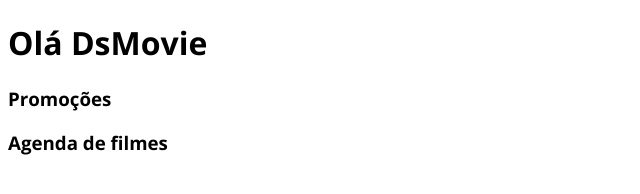
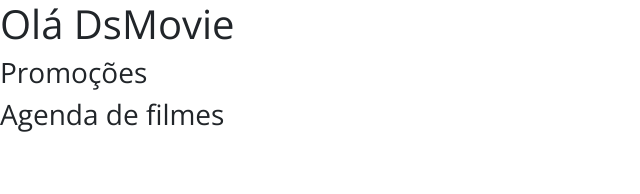
Before and after one commit to AlexandreDev-creator/dsmovie, a plain HTML site: page index.html in a window 1280 px wide. Shown: the whole page, without its empty margins (0-640 px from the left). Drawn offline with nearby package versions, Linux system fonts and the light colour scheme.

Commit message:
Google Fonts

```diff
--- a/css/styles.css
+++ b/css/styles.css
@@ -1,5 +1,6 @@
 @import url('https://fonts.googleapis.com/css2?family=Open+Sans:wght@300;400;700&display=swap');
 
+
 * {
-    font-family: 'Open Sans';
+  font-family:'Open Sans', sans-serif;
 }
--- a/index.html
+++ b/index.html
@@ -6,13 +6,15 @@
     <meta name="viewport" content="width=device-width, initial-scale=1.0">
     <title>DsMovie</title>
 
+    <link href="https://cdn.jsdelivr.net/npm/bootstrap@5.1.3/dist/css/bootstrap.min.css" rel="stylesheet" integrity="sha384-1BmE4kWBq78iYhFldvKuhfTAU6auU8tT94WrHftjDbrCEXSU1oBoqyl2QvZ6jIW3" crossorigin="anonymous">
+
     <link rel="stylesheet" href="css/styles.css">
 
 </head>
 <body>
-    <h1>Olá DsMovie</h1>
-    <h3>Promoções</h3>
-    <h3>Agenda de filmes</h3>
+<h1>Olá DsMovie</h1>
+<h3>Promoções</h3>
+<h3>Agenda de filmes</h3>
 
 </body>
 </html>
```
